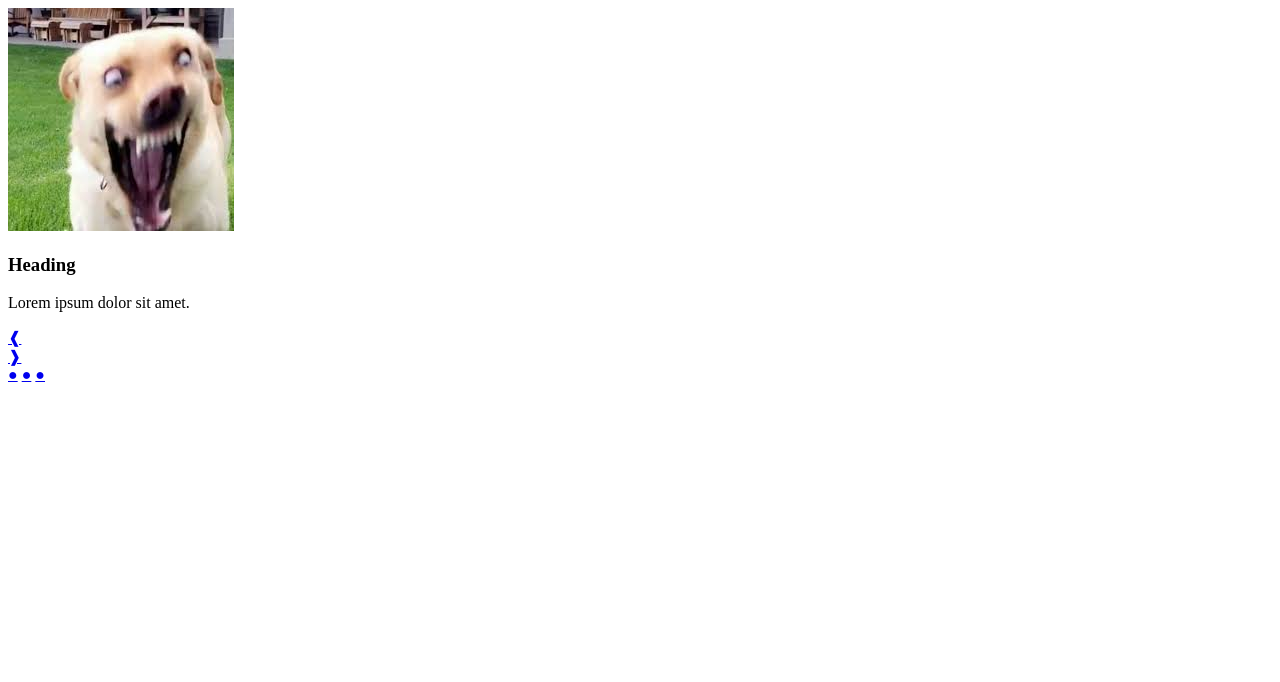
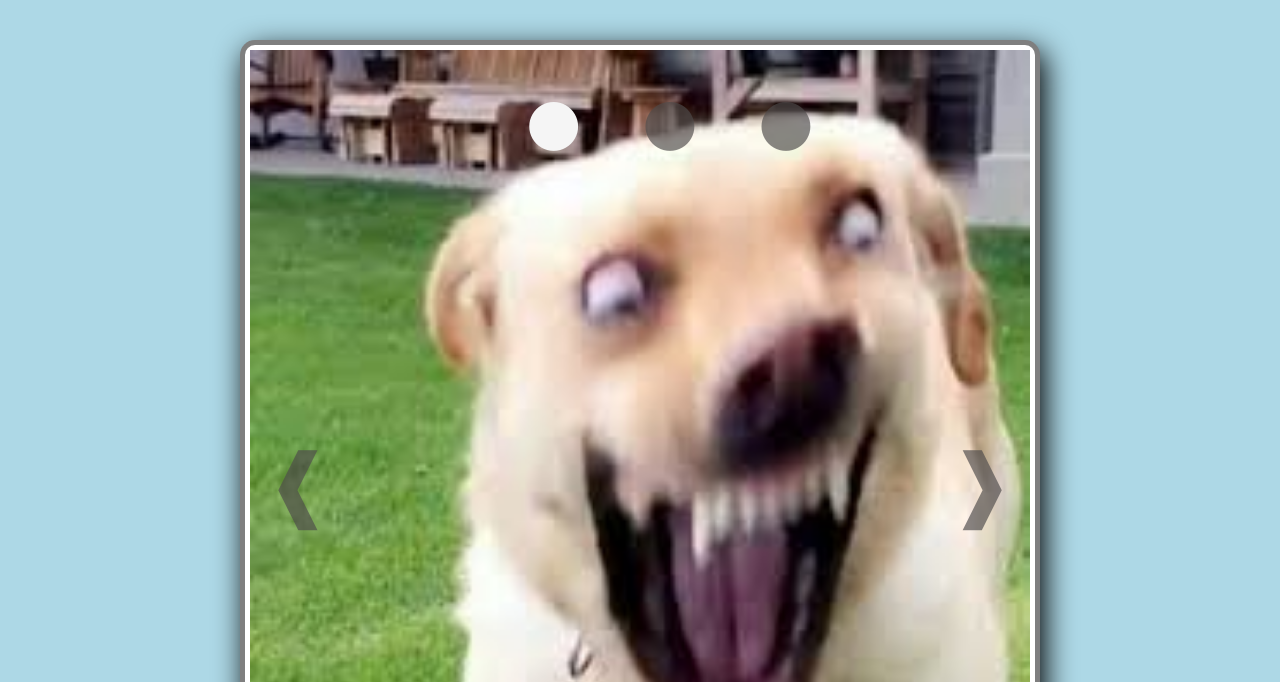
Before and after one commit to JGabor9/K-pt-rposition, a plain HTML site: page index.html in a window 1280 px wide. Shown: the top 682 px of the page. Drawn offline with Linux system fonts and the light colour scheme.

Commit message:
css és html kész

```diff
--- a/css/style.css
+++ b/css/style.css
@@ -0,0 +1,103 @@
+*{
+    box-sizing: border-box;
+}
+body{
+    font-family: Verdana, Geneva, Tahoma, sans-serif;
+    background: lightblue;
+}
+h3{
+    position: absolute;
+    bottom: 4rem;
+    left: 0;
+    right: 0;
+    text-align: center;
+    font-size: 2rem;
+    padding: 0.3rem 0.5rem;
+
+
+}
+h3 span{
+    background: rgba(255, 255, 255, 0.5);
+    padding: 0.3rem 0.5rem;
+    border-radius: 12px;
+}
+p{
+    position: absolute;
+    bottom: 1rem;
+    left: 0;
+    right: 0;
+    text-align: center;
+    font-size: 1rem;
+    padding: 0.3rem 0.5rem;
+
+}
+p span{
+    background: rgba(255, 255, 255, 0.5);
+    padding: 0.3rem 0.5rem;
+    border-radius: 12px;
+
+}
+img{
+    width: 100%;
+    height: 100%;
+}
+.left,.right{
+
+    top: 50%;
+    font-size: 5em;
+
+}
+.left a ,.right a{
+    text-decoration: none;
+    padding: 20px;
+    color: rgba(78, 75, 75, 0.671);
+}
+.left a:hover ,.right a:hover{
+    text-decoration: none;
+    padding: 20px;
+    color:rgba(255, 255, 255, 0.5)
+}
+.left{
+    position: absolute;
+    left: 0;
+    color: black;
+}
+.right{
+position: absolute;
+right: 0;
+color: black;
+}
+.carusel{
+    position: relative;
+    margin: 40px auto;
+    max-width: 800px;
+    padding: 0 77px;
+    border-radius: 15px;
+    box-shadow: 5px 10px 30px black;
+    border: 5px solid rgba(0, 0, 0, 0.5);
+    padding: 5px;
+    background: white;
+    max-width: 800px;
+    margin: 40px auto;
+    position: relative;
+}
+.circles{
+position: absolute;
+top: 5%;
+left: 33%;
+font-size: 4rem;
+}
+.circles a{
+    top: 0;
+    text-decoration: none;
+    padding: 20px;
+    color: rgba(78, 75, 75, 0.671);
+}
+.circles a:hover{
+    text-decoration: none;
+    padding: 20px;
+    color: rgba(124, 120, 120, 0.671);
+}
+.carusel .circles .current a{
+    color: whitesmoke;
+}
--- a/index.html
+++ b/index.html
@@ -1,11 +1,13 @@
 <!DOCTYPE html>
 <html lang="en">
+
 <head>
     <meta charset="UTF-8">
     <meta name="viewport" content="width=device-width, initial-scale=1.0">
     <title>Carusel</title>
     <link rel="stylesheet" href="./css/style.css">
 </head>
+
 <body>
     <div class="carusel">
         <img src="pics/kep.jpg" alt="">
@@ -13,13 +15,14 @@
             <h3><span>Heading</span></h3>
             <p><span>Lorem ipsum dolor sit amet.</span></p>
         </div>
-    </div>
-    <div class="left"><a href="#">&#10096;</a></div>
-    <div class="right"><a href="#">&#10097;</a></div>
-    <div class="circles">
-        <span class="current"><a href="#">&#9679;</a></span>
-        <span ><a href="#">&#9679;</a></span>
-        <span ><a href="#">&#9679;</a></span>
+        <div class="left"><a href="#">&#10096;</a></div>
+        <div class="right"><a href="#">&#10097;</a></div>
+        <div class="circles">
+            <span class="current"><a href="#">&#9679;</a></span>
+            <span><a href="#">&#9679;</a></span>
+            <span><a href="#">&#9679;</a></span>
+        </div>
     </div>
 </body>
+
 </html>
```
